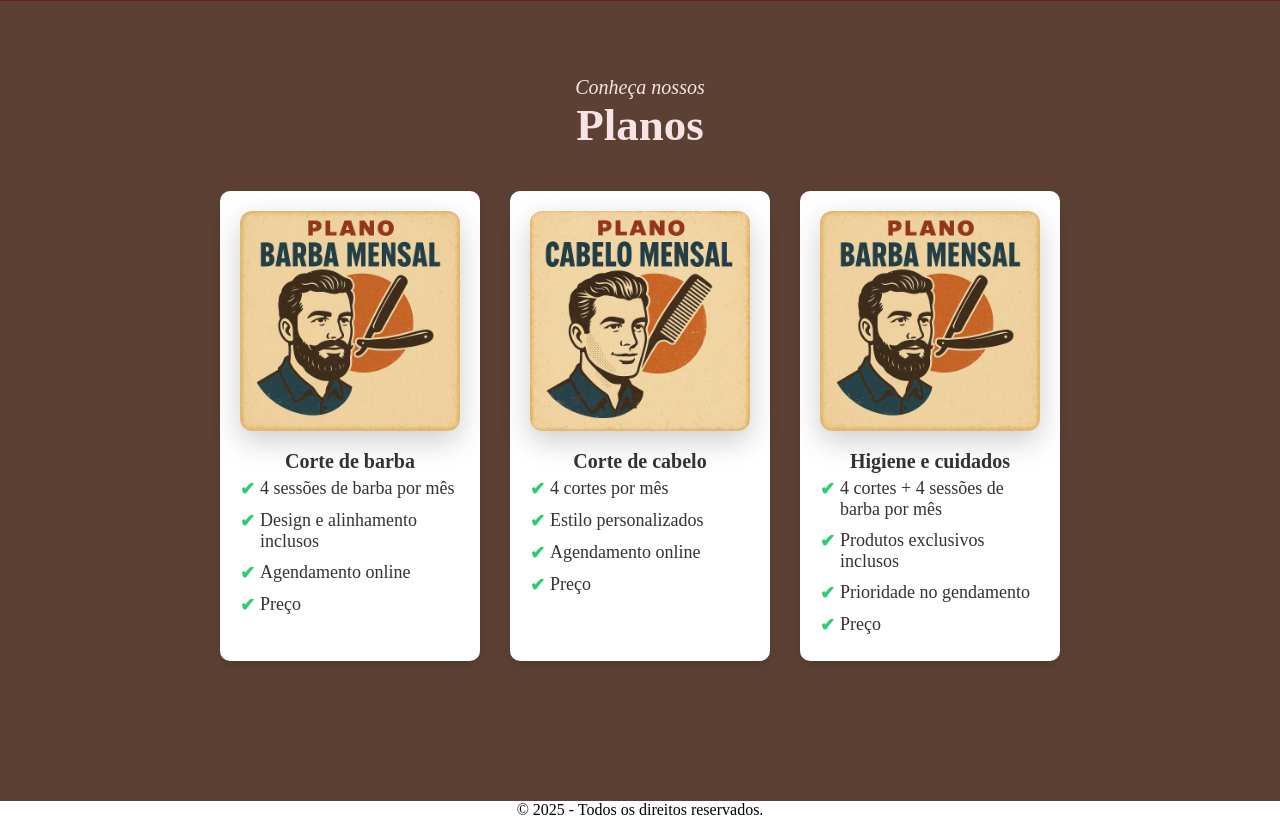
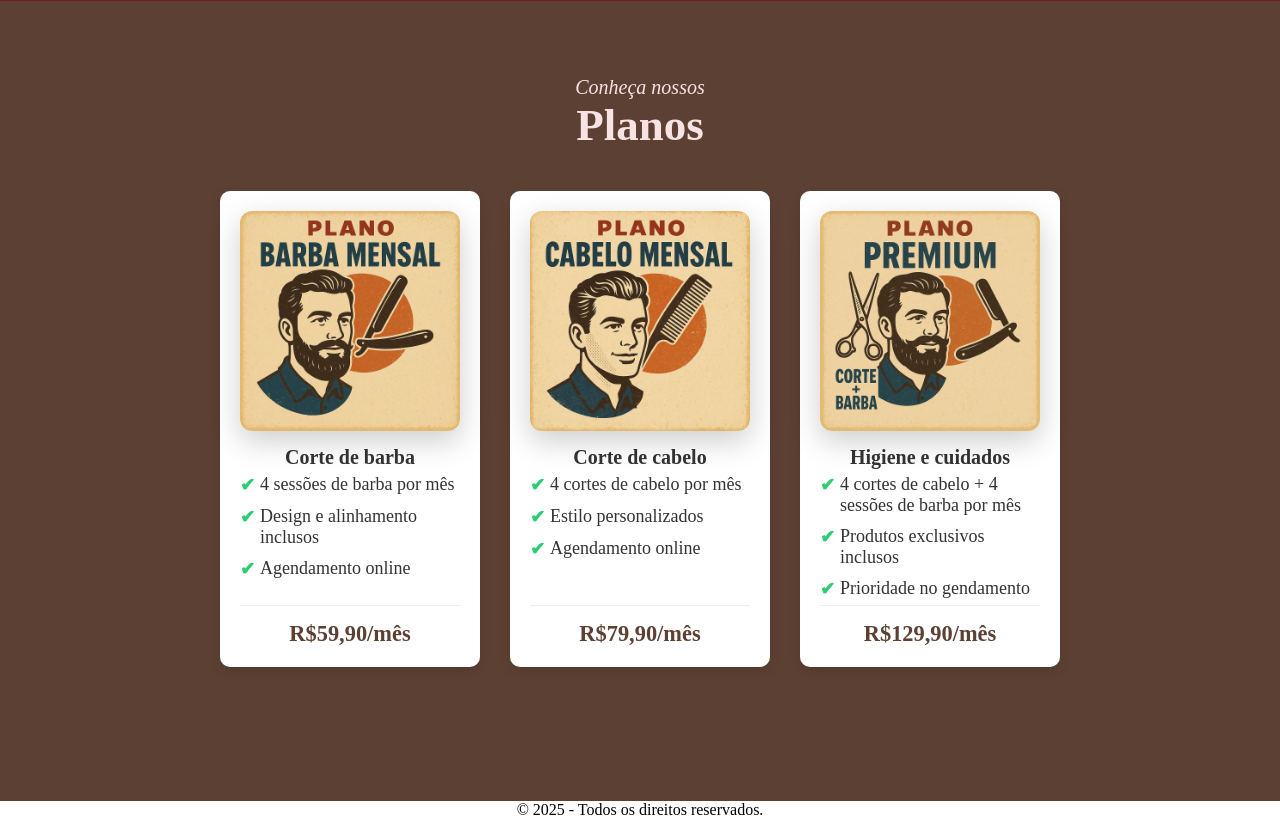
Before and after one commit to Brian2994/Barbearia_Projeto_Web, a PHP site: page / in a window 1280 px wide. Shown: the part 3199-4018 px from the top of the page. Run offline with PHP 8.4, Linux system fonts and the light colour scheme.

Commit message:
Finalizando a pagina dos planos

```diff
--- a/HTML/assets/css/estilo.css
+++ b/HTML/assets/css/estilo.css
@@ -262,6 +262,9 @@
 }
 
 .plano {
+    display: flex;
+    flex-direction: column;
+    justify-content: space-between;
     background-color: #fff;
     border-radius: 10px;
     box-shadow: 0 4px 12px rgba(0, 0, 0, 0.1);
@@ -295,7 +298,7 @@
     color: #333;
 }
 
-.plano li {
+.plano ul li {
     padding: 5px 0;
     display: flex;
     align-items: flex-start;
@@ -308,6 +311,15 @@
     margin-right: 5px;
 }
 
+.preco-plano {
+    font-size: 1.4em;
+    color: #5c4033;
+    margin-top: auto;
+    text-align: center;
+    padding-top: 15px;
+    border-top: 1px solid #eee;
+}
+
 footer {
     text-align: center;
 }
--- a/HTML/index.html
+++ b/HTML/index.html
@@ -50,7 +50,13 @@
             <!-- Titulo e descrição do lado direito -->
             <div class="right">
                 <h1>Barbearia company</h1>
-                <p>Barberia Company: Mais do que um simples corte, é uma experiência. Nossa missão é proporcionar a você um momento de cuidado e transformação, seja no corte de cabelo, na barba, ou no cuidado completo com higiene e bem-estar. Com um ambiente moderno e acolhedor, oferecemos serviços personalizados, feitos sob medida para atender ao seu estilo e necessidades. Nossa equipe de profissionais experientes garante que você saia com a sensação de estar renovado, confiante e com um visual impecável. Na Barberia Company, cada detalhe é pensado para que você se sinta único. Porque aqui, você é o centro das atenções!
+                <p>Barberia Company: Mais do que um simples corte, é uma experiência. Nossa missão é proporcionar a você
+                    um momento de cuidado e transformação, seja no corte de cabelo, na barba, ou no cuidado completo com
+                    higiene e bem-estar. Com um ambiente moderno e acolhedor, oferecemos serviços personalizados, feitos
+                    sob medida para atender ao seu estilo e necessidades. Nossa equipe de profissionais experientes
+                    garante que você saia com a sensação de estar renovado, confiante e com um visual impecável. Na
+                    Barberia Company, cada detalhe é pensado para que você se sinta único. Porque aqui, você é o centro
+                    das atenções!
                 </p>
             </div>
         </div>
@@ -173,8 +179,8 @@
                     <li>4 sessões de barba por mês</li>
                     <li>Design e alinhamento inclusos</li>
                     <li>Agendamento online</li>
-                    <li>Preço</li>
                 </ul>
+                <p class="preco-plano"><strong>R$59,90/mês</strong></p>
             </div>
 
             <!-- Plano 2 -->
@@ -182,23 +188,24 @@
                 <img src="/HTML/assets/imagens/Plano_cabelo.jpeg" alt="corte de cabelo">
                 <h3>Corte de cabelo</h3>
                 <ul>
-                    <li>4 cortes por mês</li>
+                    <li>4 cortes de cabelo por mês</li>
                     <li>Estilo personalizados</li>
                     <li>Agendamento online</li>
-                    <li>Preço</li>
                 </ul>
+                <p class="preco-plano"><strong>R$79,90/mês</strong></p>
             </div>
 
             <!-- Plano 3 -->
             <div class="plano">
-                <img src="/HTML/assets/imagens/Plano_barba.jpeg" alt="higiene e cuidados">
+                <img src="/HTML/assets/imagens/Plano_premium.jpeg" alt="higiene e cuidados">
                 <h3>Higiene e cuidados</h3>
                 <ul>
-                    <li>4 cortes + 4 sessões de barba por mês</li>
+                    <li>4 cortes de cabelo + 4 sessões de barba por mês</li>
                     <li>Produtos exclusivos inclusos</li>
                     <li>Prioridade no gendamento</li>
-                    <li>Preço</li>
                 </ul>
+                <p class="preco-plano"><strong>R$129,90/mês</strong></p>
+            </div>
         </div>
     </section>
 
```
